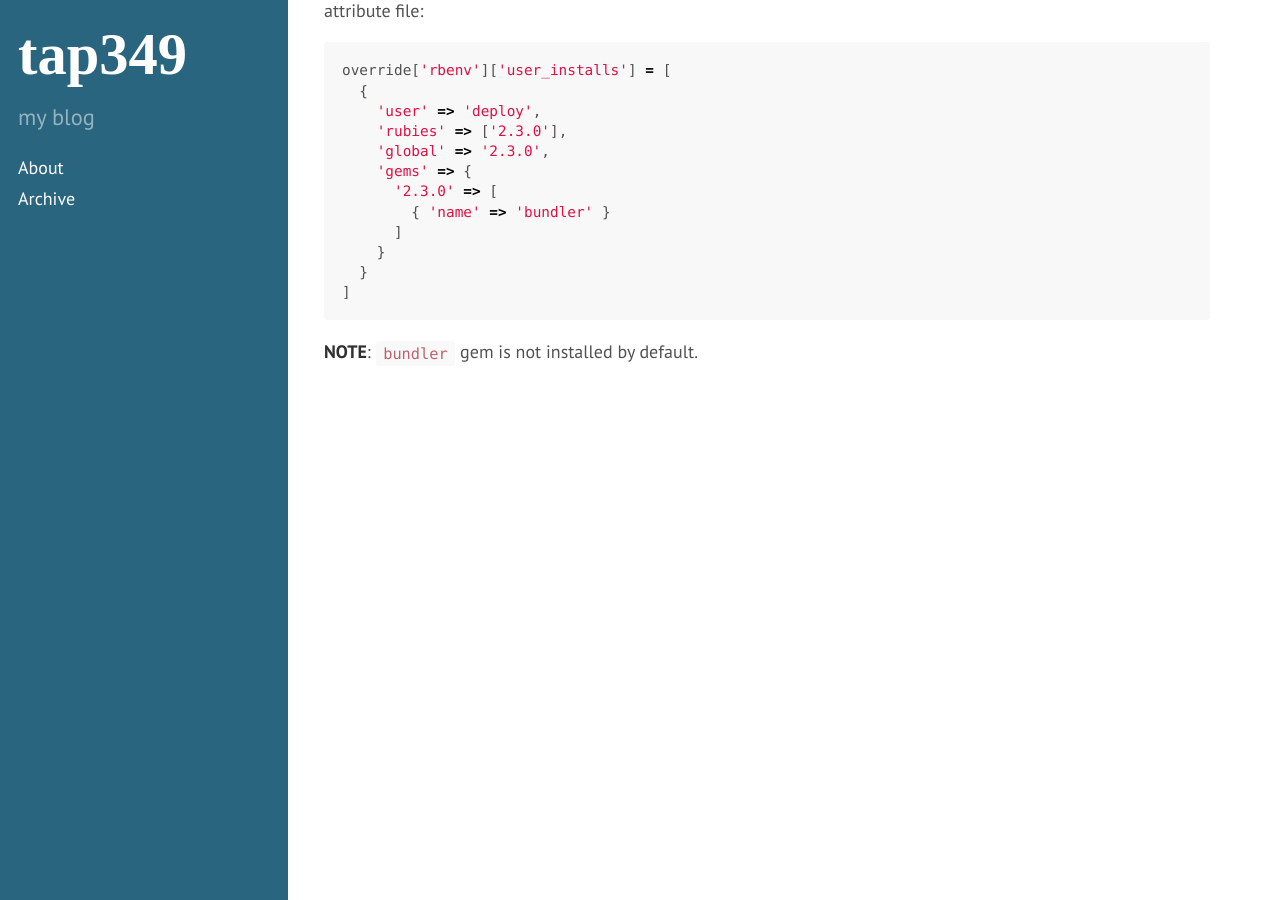
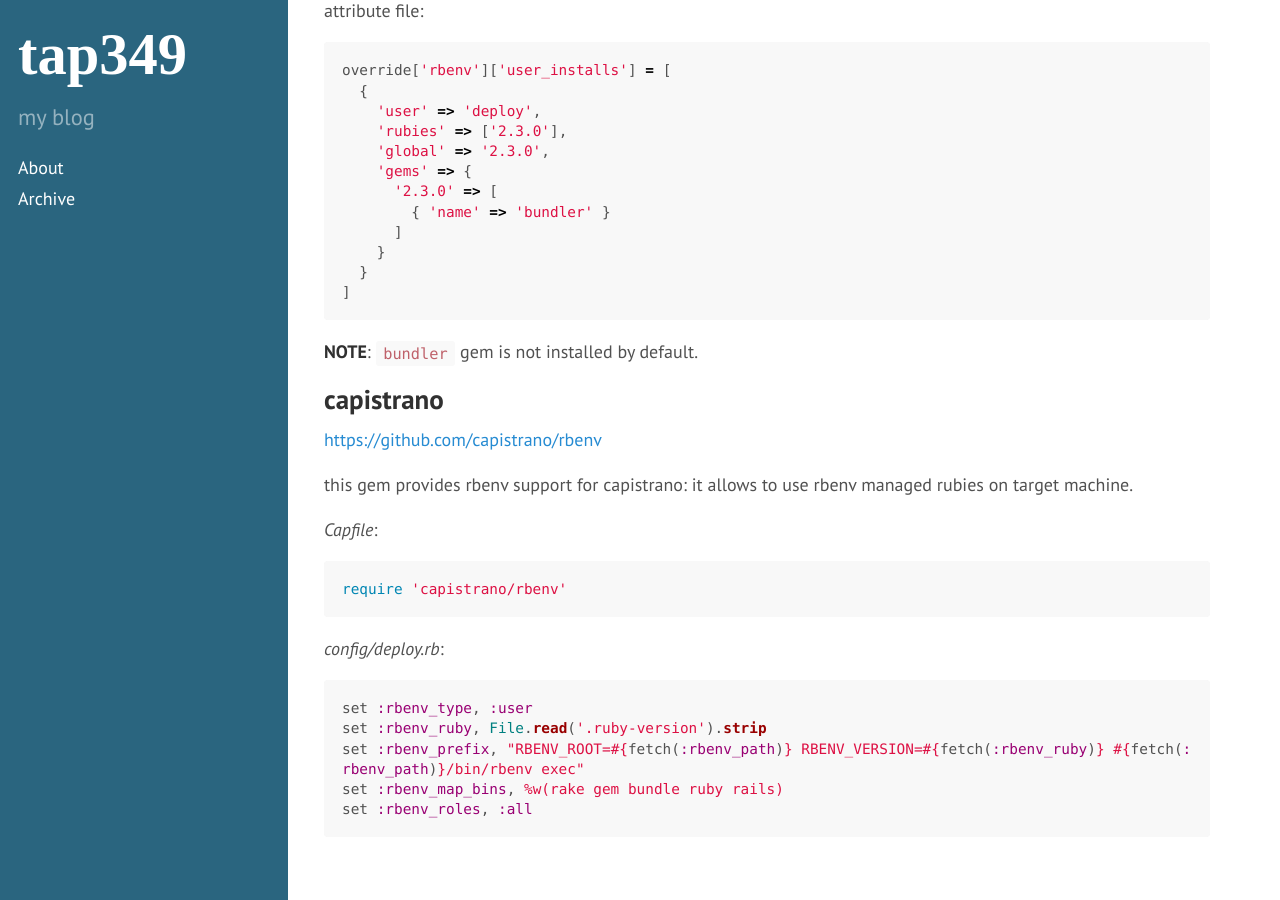
Before and after one commit to tap349/tap349.github.io, a Jekyll site: the page built from _posts/2016-03-30-rbenv.md, in a window 1280 px wide and 900 px high, scrolled down 2588 px. Built offline with Jekyll 4.4.1, drawn with Linux system fonts in a browser that asks for light colours.

Commit message:
update 2016-04-08_11:53:57

````diff
--- a/_posts/2016-03-30-rbenv.md
+++ b/_posts/2016-03-30-rbenv.md
@@ -140,3 +140,26 @@ override['rbenv']['user_installs'] = [
 ```
 
 **NOTE**: `bundler` gem is not installed by default.
+
+## capistrano
+
+<https://github.com/capistrano/rbenv>
+
+this gem provides rbenv support for capistrano:
+it allows to use rbenv managed rubies on target machine.
+
+_Capfile_:
+
+```ruby
+require 'capistrano/rbenv'
+```
+
+_config/deploy.rb_:
+
+```ruby
+set :rbenv_type, :user
+set :rbenv_ruby, File.read('.ruby-version').strip
+set :rbenv_prefix, "RBENV_ROOT=#{fetch(:rbenv_path)} RBENV_VERSION=#{fetch(:rbenv_ruby)} #{fetch(:rbenv_path)}/bin/rbenv exec"
+set :rbenv_map_bins, %w(rake gem bundle ruby rails)
+set :rbenv_roles, :all
+```
````
Also changed, not shown: _posts/2016-03-31-bundler-and-spring.md (+2 -0 lines).
